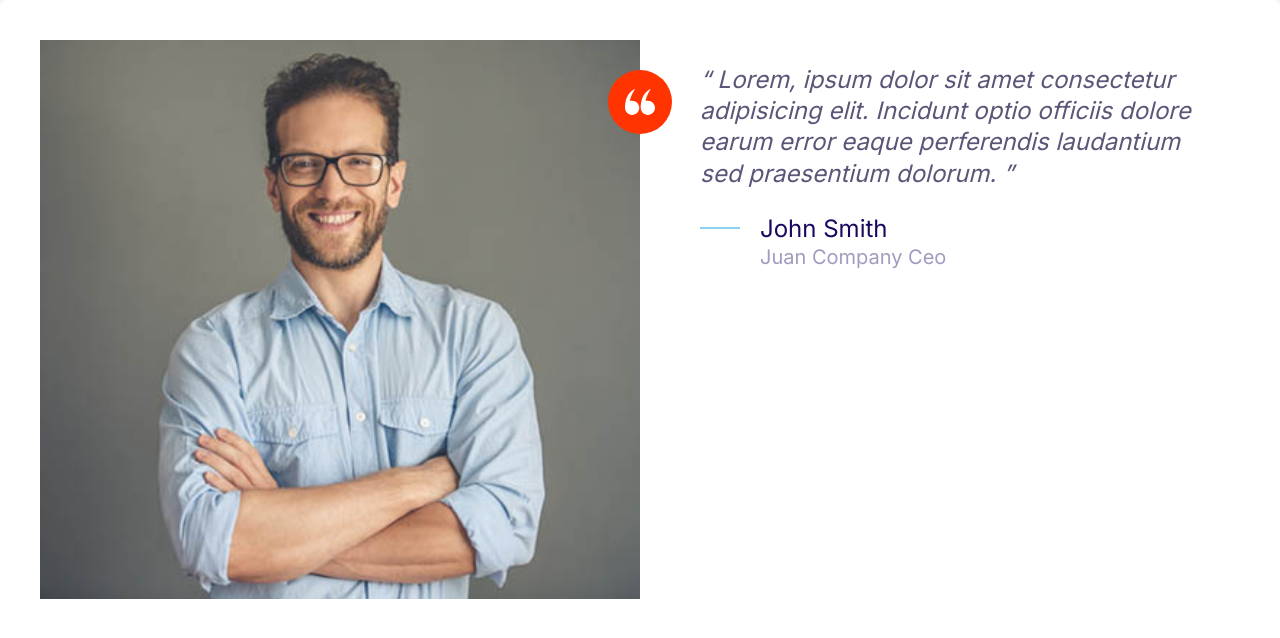
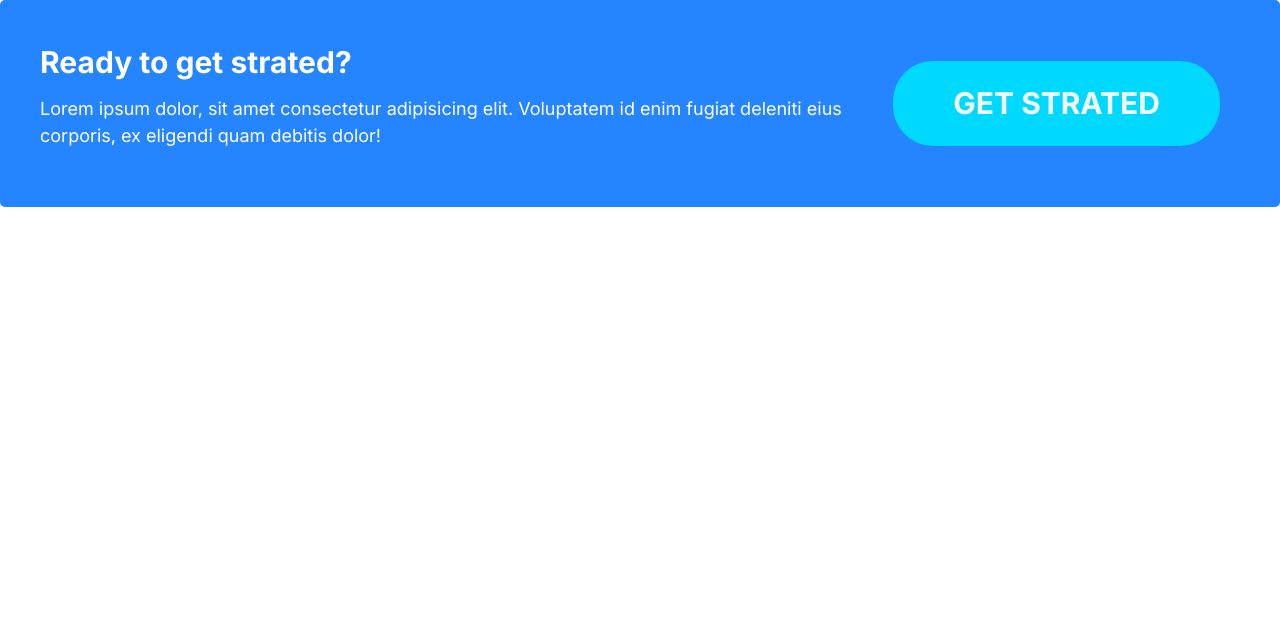
Before and after one commit to Juanmanuel1234/Juanmafy, a plain HTML site: page index.html in a window 1280 px wide. Drawn offline with Linux system fonts and the light colour scheme.

Commit message:
bbuild Callout

```diff
--- a/css/style.css
+++ b/css/style.css
@@ -231,6 +231,11 @@ a{
 .btn--accent:hover{
     background: #651a07;
     color: #f3f9fa;
+}
+
+.btn--stretched{
+    padding-left: 6rem;
+    padding-right: 6rem;
 }
 
 .btn--block{
@@ -491,3 +496,45 @@ a{
         margin-left: 6rem;
     }
 }
+
+/* Callouts */
+
+.callout{
+    padding: 4rem;
+    border-radius: 5px;
+}
+
+.callout--primary{
+    background:  var(--color-primary);
+    color: #fff;
+}
+
+.callout__heading{
+    margin-top: 0;
+    color: #fff;
+    font-size: 3rem;
+}
+
+.callout .btn{
+    justify-self: center; /*in stead of use "justify-items"  we use justify-self for the grid item*/
+    align-self: center;
+}
+
+.callout__content{
+    text-align: center;
+}
+
+@media screen and (min-width: 768px){
+    .callout .grid--1x2{
+        grid-template-columns: 1fr auto; /*first "1fr" means use allthe space available in that columns
+         the "auto" means use the space necesary for the content. So i got 2 columns differents sizes*/
+    }
+
+    .callout__content{
+        text-align: left;
+    }
+    .callout .btn{
+        justify-self: start;
+        margin: 0 2rem;
+    }
+}
--- a/index.html
+++ b/index.html
@@ -15,40 +15,17 @@
     <link rel="stylesheet" href="/css/style.css" />
   </head>
   <body>
-    <div class="card testimonial">
+    <div class="callout callout--primary">
       <div class="grid grid--1x2">
-        <div class="testimonial__image-container">
-          <img
-            class="testimonial__image"
-            src="Images/testimonial.jpg"
-            alt="a happy and smiling custamer"
-          />
-          <span class="testimonial__icon icon-container icon-container--accent">
-            <svg class="icon--small icon--white">
-              <use xlink:href="images/sprite.svg#quotes"></use>
-            </svg>
-          </span>
+        <div class="callout__content">
+          <h2 class="callout__heading">Ready to get strated?</h2>
+          <p>
+            Lorem ipsum dolor, sit amet consectetur adipisicing elit. Voluptatem
+            id enim fugiat deleniti eius corporis, ex eligendi quam debitis
+            dolor!
+          </p>
         </div>
-        <blockquote class="quote">
-          <p class="quote__text">
-            Lorem, ipsum dolor sit amet consectetur adipisicing elit. Incidunt
-            optio officiis dolore earum error eaque perferendis laudantium sed
-            praesentium dolorum.
-          </p>
-          <footer>
-            <div class="media">
-              <div class="media__image">
-                <svg class="icon icon--primary quote__line">
-                  <use xlink:href="images/sprite.svg#line"></use>
-                </svg>
-              </div>
-              <div class="media__body">
-                <h3 class="media__title quote__author">John Smith</h3>
-                <p class="quote__organization">Juan Company Ceo</p>
-              </div>
-            </div>
-          </footer>
-        </blockquote>
+        <a href="#" class="btn btn--secondary btn--stretched">Get strated</a>
       </div>
     </div>
   </body>
```
Also changed, not shown: components/Callout.html (added, +12 -0 lines), components/testimonials.html (+20 -1 lines).
